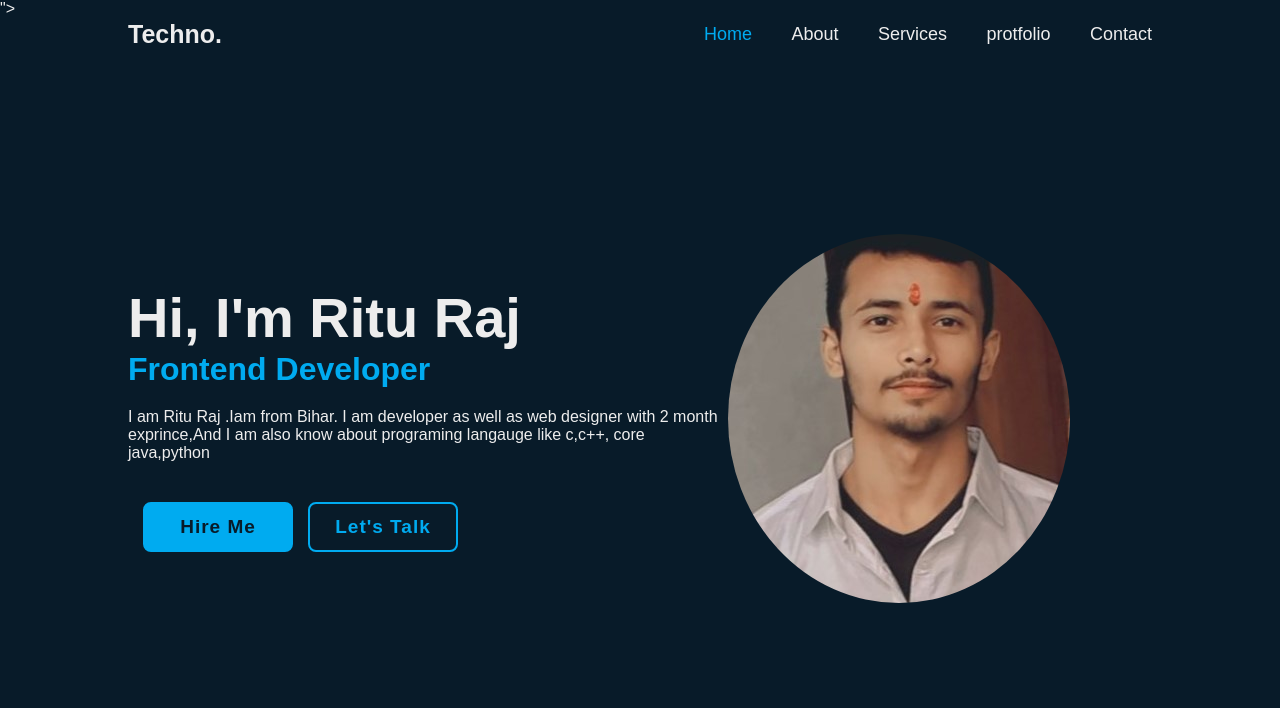
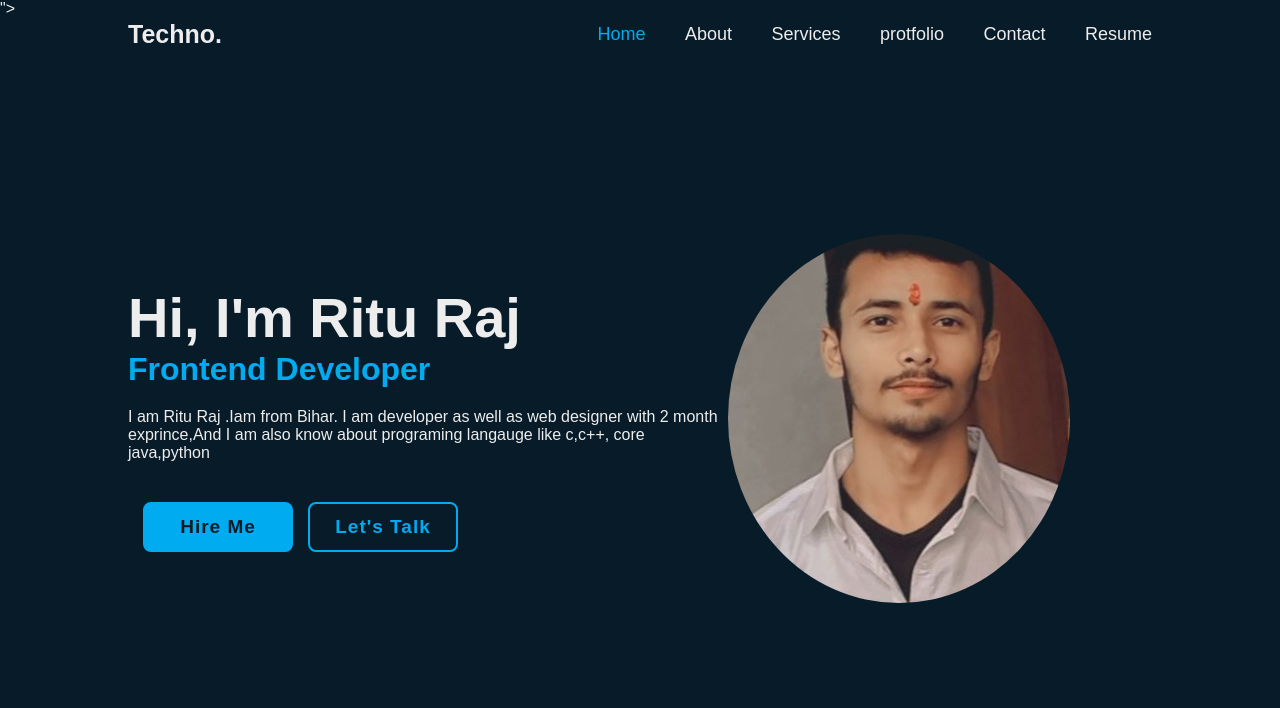
Before and after one commit to ritu-raj-9262/CODSOFT, a plain HTML site: page index.html in a window 1280 px wide. Shown: the top 708 px of the page. Drawn offline with nearby package versions, Linux system fonts and the light colour scheme.

Commit message:
Update index.html

```diff
--- a/index.html
+++ b/index.html
@@ -15,6 +15,7 @@
         <a href="#">Services</a>
         <a href="#">protfolio</a>
         <a href="#">Contact</a>
+        <a href="#">Resume</a>
     </nav>
 </header>
 <section class="home">
```
